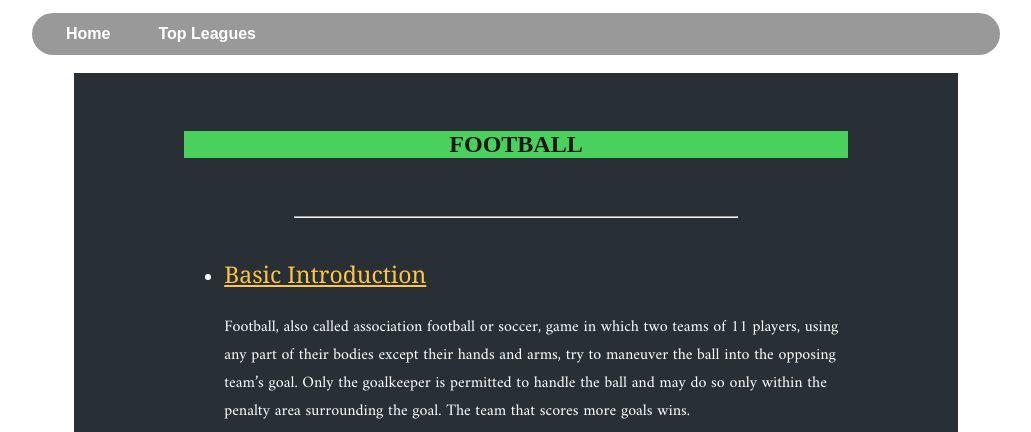
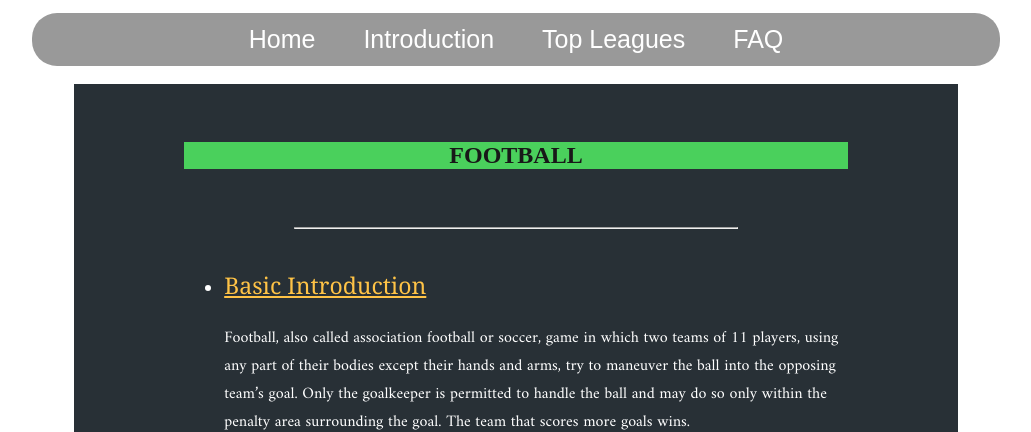
Before and after one commit to AmimaShifa/FOOTBALL-FAQ, a plain HTML site: page index.html in a window 1280 px wide. Shown: the top 432 px of the page, without its empty margins (124-1155 px from the left). Drawn offline with Linux system fonts and the light colour scheme; a web font is replaced by a local one.

Commit message:
Updated Navbar

```diff
--- a/index.html
+++ b/index.html
@@ -5,8 +5,6 @@
     <link href="https://fonts.googleapis.com/css2?family=Amiri&family=Volkhov:wght@400;700&display=swap" rel="stylesheet">
     <title>FOOTBALL</title>
     <style media="screen">
-
-
     .menu-bar {
     	border-radius: 25px;
     	height: fit-content;
@@ -18,17 +16,19 @@
     	padding: 0 10px;
     	margin: 5px 0 0 0;
     	width:75%;
+      justify-content: center;
     	}
       .nav {
     		list-style: none;
     		color: white;
     		font-family: sans-serif;
-    		font-weight: bold;
+    		font-weight:normal;
     		padding: 12px 16px;
     		margin: 0 8px;
     		position: relative;
     		cursor: pointer;
     		white-space: nowrap;
+        font-size: 25px !important;
     		&::before {
     			content: " ";
     			position: absolute;
@@ -41,6 +41,7 @@
     			border-radius: 25px;
     		}
       }
+
 
 
       h1{
@@ -111,15 +112,21 @@ button{
 img{
   width:100%;
 }
+.nav-containe{
+
+}
 
     </style>
   </head>
   <body>
+    <div class="nav-container">
 <ul class="menu-bar">
   <li class="nav">Home</li>
+  <li class="nav">Introduction</li>
   <li class="nav">Top Leagues</li>
+  <li class="nav">FAQ</li>
 </ul><br><br>
-
+</div>
     <section><br>
     <h1 id="main">FOOTBALL</h1><br>
     <hr width="50%">
```
